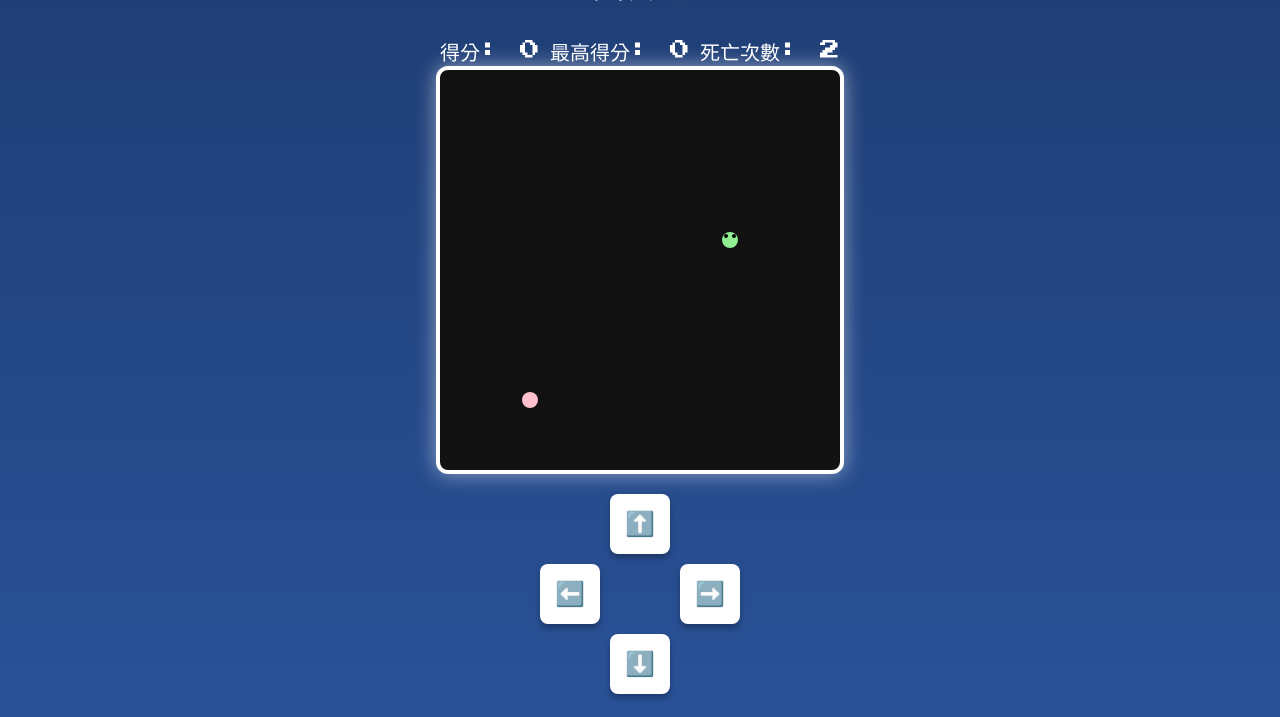
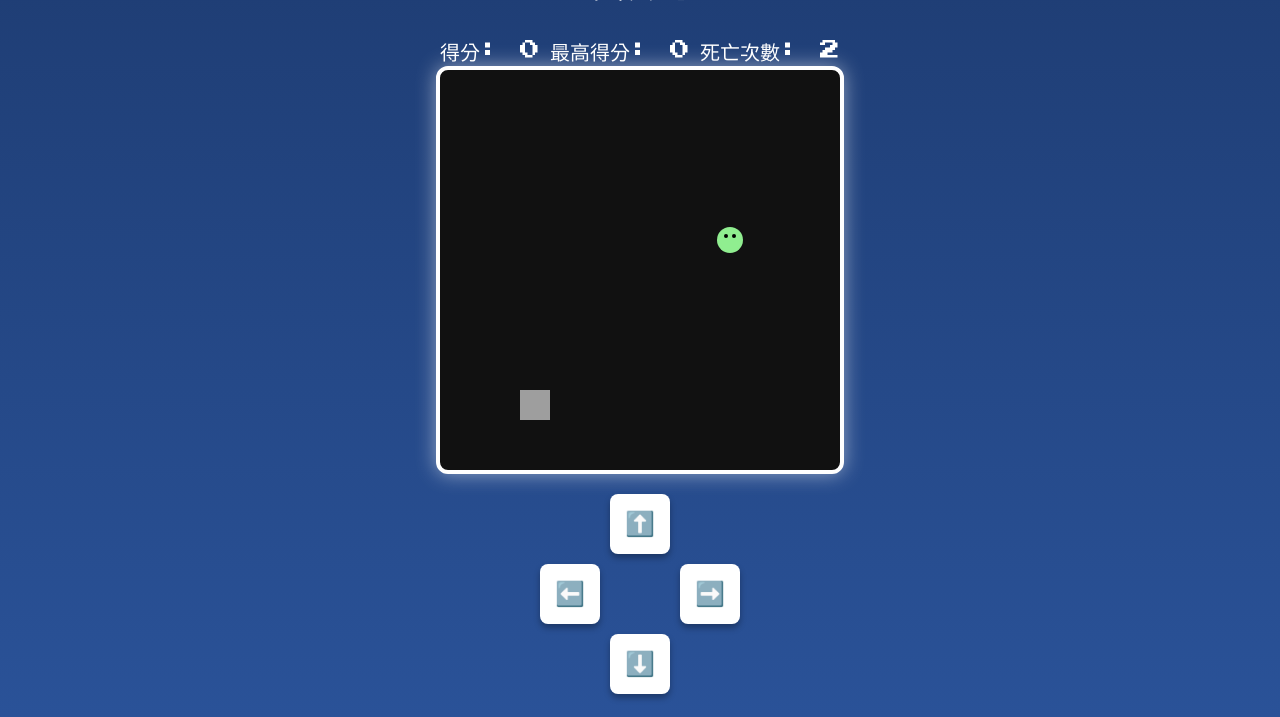
Before and after one commit to tn00627974/snake-game, a plain HTML site: page index.html in a window 1280 px wide. Shown: the part 83-800 px from the top of the page. Drawn offline with Linux system fonts and the light colour scheme.

Commit message:
新增蘋果圖示並調整蛇頭大小

```diff
--- a/index.html
+++ b/index.html
@@ -84,11 +84,19 @@
 </div>
 
 <script>
+
+/// 貪食蛇遊戲
 const canvas = document.getElementById('gameCanvas');
 const ctx = canvas.getContext('2d');
 const grid = 20;
-let snake = [{ x: 160, y: 160 }];
-let apple = { x: 320, y: 320 };
+
+// 新增蘋果圖示
+const appleImg = new Image();
+appleImg.src = 'https://cdn-icons-png.flaticon.com/512/415/415682.png'; // 可換你喜歡的圖
+
+// 內容物
+let snake = [{ x: 160, y: 160 }]; // 蛇的初始位置
+let apple = { x: 320, y: 320 }; // 蘋果的初始位置
 let dx = grid;
 let dy = 0;
 let score = 0;
@@ -126,10 +134,11 @@ function gameLoop() {
     snake.pop();
   }
 
-  ctx.fillStyle = 'pink';
-  ctx.beginPath();
-  ctx.arc(apple.x + grid/2, apple.y + grid/2, grid/2 - 2, 0, 2 * Math.PI);
-  ctx.fill();
+  // ctx.fillStyle = 'pink';
+  // ctx.beginPath();
+  // ctx.arc(apple.x + grid/2, apple.y + grid/2, grid/2 + 1, 0, 2 * Math.PI);
+  // ctx.fill();
+  ctx.drawImage(appleImg, apple.x, apple.y, grid*1.5, grid*1.5);
 
   // 畫蛇
   snake.forEach((part, index) => {
@@ -137,7 +146,7 @@ function gameLoop() {
       // 蛇頭
       ctx.fillStyle = '#90ee90';
       ctx.beginPath();
-      ctx.arc(part.x + grid/2, part.y + grid/2, grid/2 - 2, 0, 2 * Math.PI);
+      ctx.arc(part.x + grid/2, part.y + grid/2, grid/2 + 3, 0, 2 * Math.PI);
       ctx.fill();
 
       // 眼睛
```
